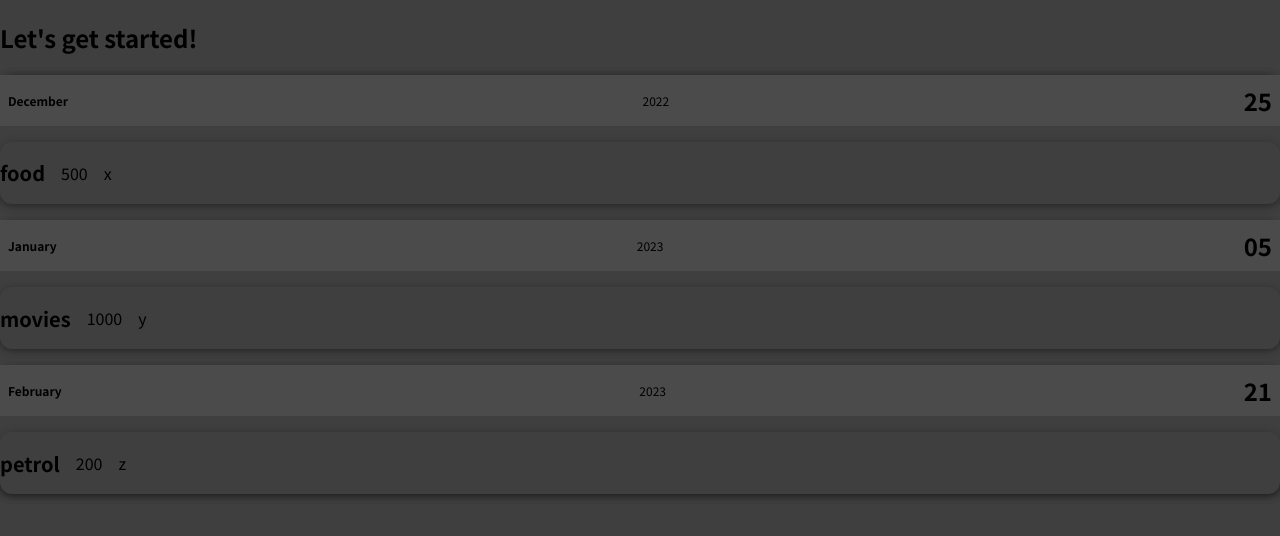
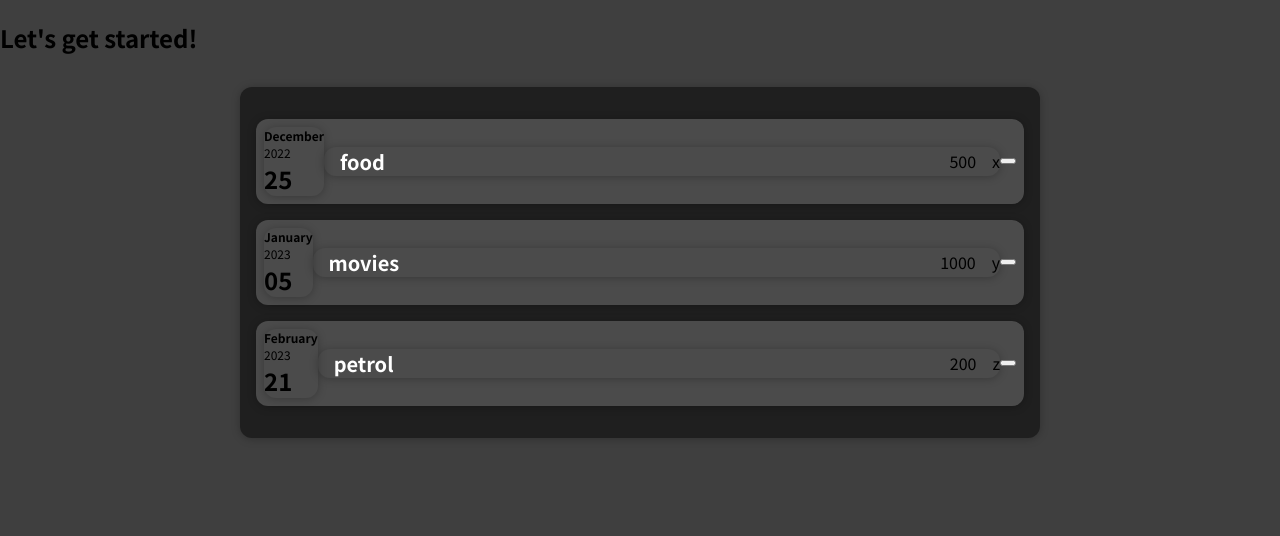
Before and after one commit to Anempooja/react, a JavaScript app: page / in a window 1280 px wide. Shown: the top 536 px of the page. Built offline with nearby package versions, Linux system fonts and the light colour scheme.

Commit message:
added button

```diff
--- a/src/App.js
+++ b/src/App.js
@@ -2,16 +2,19 @@ import Expenses from "./Expenses";
 
 const App=()=> {
   const expenses=[{
+    id:1,
     title:'food',
     amount:500,
     date:new Date(2022,11,25),
     place:'x'},
     {
+      id:2,
       title:'movies',
     amount:1000,
     date:new Date(2023,0,5),
     place:'y'},
     {
+      id:3,
       title:'petrol',
     amount:200,
     date:new Date(2023,1,21),
--- a/src/Expenses.js
+++ b/src/Expenses.js
@@ -6,13 +6,13 @@ function  Expenses(props){
     const expenses=props.expenses
 
 return (
-    <Card>
+    <Card className="expenses">
         <div>
 
 {
         expenses.map(item=>{
 
-          return   <ExpenseItem title={`${item.title}`} amount={`${item.amount}`} date={`${item.date}`}  locationOfExpenditure= {`${item.place}`}></ExpenseItem>
+          return   <ExpenseItem title={`${item.title}`} amount={`${item.amount}`} date={`${item.date}`}  locationOfExpenditure= {`${item.place}`} id={`${item.id}`}></ExpenseItem>
         })
 
 }
--- a/src/components/Expenses/ExpenseDate.js
+++ b/src/components/Expenses/ExpenseDate.js
@@ -1,4 +1,5 @@
 import './ExpenseDate.css'
+import Card from '../UI/Card'
 const ExpenseDate=(props)=>{
 
     const month=new Date(props.date).toLocaleString('en-US',{month:'long'})
@@ -6,11 +7,11 @@ const ExpenseDate=(props)=>{
     const year = new Date(props.date).getFullYear();
     console.log(day)
     return(
-        <div className="expense-item">
+        <Card className=".expense-date ">
         <div className="expense-date__month">{month}</div>
       <div className="expense-date__year">{year}</div>
       <div className="expense-date__day">{day}</div>
-            </div>
+            </Card>
     )
 }
 export default ExpenseDate
--- a/src/components/Expenses/ExpenseItem.js
+++ b/src/components/Expenses/ExpenseItem.js
@@ -3,11 +3,15 @@ import Card from '../UI/Card'
 import ExpenseDate from './ExpenseDate'
 import ExpenseDetails from './ExpenseDetails'
 const ExpenseItem =(props)=>{
+
+    const deleteExpense=()=>{
+
+    }
     return (
-        <Card>
+        <Card className="expense-item">
             <ExpenseDate date={props.date}></ExpenseDate>
             <ExpenseDetails title={props.title} amount={props.amount} locationOfExpenditure={props.locationOfExpenditure}></ExpenseDetails>
-
+            <button id={`${props.id}`} onClick={deleteExpense}></button>
 
         </Card>
     )
```
